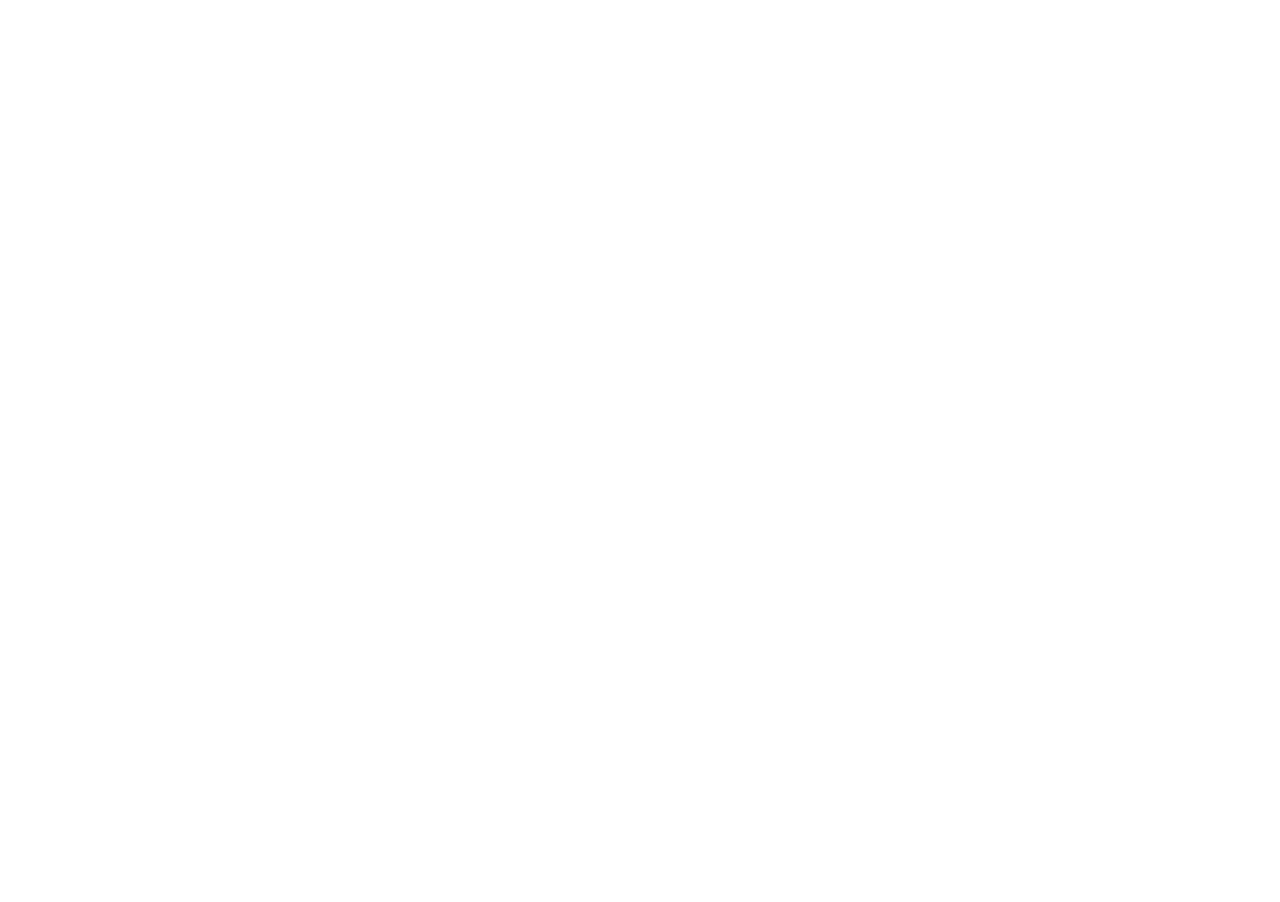
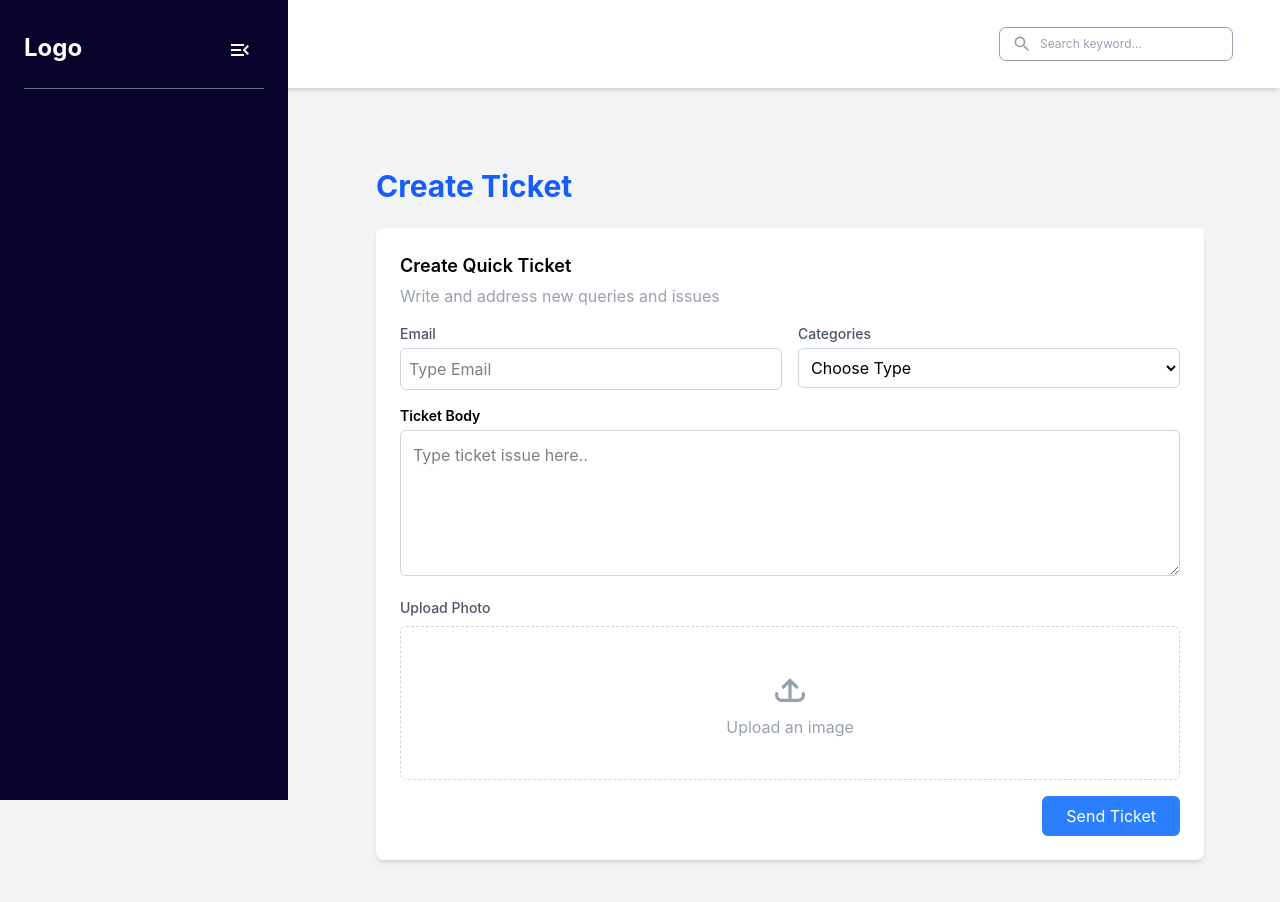
Before and after one commit to Renz-Eryll/Ticketing-System, a React (Vite) app in the folder frontend/: page /customer/create-ticket in a window 1280 px wide. Before the commit this address had no page. Shown: the top 902 px of the page. Before the commit the page ends 800 px from the top, so only its background shows below. Built offline with nearby package versions, Linux system fonts and the light colour scheme.

Commit message:
customer create ticket

```diff
--- a/frontend/src/App.jsx
+++ b/frontend/src/App.jsx
@@ -17,6 +17,7 @@
 import Signup from "./pages/Signup";
 import AgentDashboard from "./pages/agent/AgentDashboard";
 import CustomerDashboard from "./pages/customers/CustomerDasboard";
+import Createticket from "./pages/customers/Createticket";
 
 const Layout = ({ children }) => {
   return (
@@ -102,8 +103,19 @@
             <CustomerDashboard />
           </Layout>
         }
+
       />
+      <Route
+      path="/customer/create-ticket"
+      element={
+        <Layout>
+          <Createticket />
+        </Layout>
+      }
+  />
+
     </Routes>
+
   );
 }
 
--- a/frontend/src/Pages/Signin.jsx
+++ b/frontend/src/Pages/Signin.jsx
@@ -35,10 +35,23 @@
       console.log("Login successful:", data);
 
       const { user } = data;
-      localStorage.setItem('user', JSON.stringify(user));
+      localStorage.setItem("user", JSON.stringify(user));
+
+      const { role } = user;
+      switch (role) {
+        case "customer":
+          navigate("/customer/dashboard");
+          break;
+        case "admin":
+          navigate("/admin/dashboard");
+          break;
+        case "agent":
+          navigate("/agent/dashboard");
+          break;
+      }
 
       // Navigate to the dashboard after successful login
-      navigate("/dashboard");
+      // navigate("/dashboard");
     } catch (err) {
       console.error("Login failed:", err);
       setError("Invalid email or password.");
@@ -116,7 +129,7 @@
             className="w-full bg-blue-600 text-white rounded-md py-2 font-semibold hover:bg-blue-700 transition"
             disabled={loading}
           >
-           {loading ? "Signing in..." : "Sign In"}
+            {loading ? "Signing in..." : "Sign In"}
           </button>
         </form>
       </div>
--- a/frontend/src/Pages/admin/Tickets.jsx
+++ b/frontend/src/Pages/admin/Tickets.jsx
@@ -12,6 +12,7 @@
 `}
     >
       <div className="text-3xl font-bold text-[#1D4ED8]">Tickets</div>
+      dito mo sana nilagay
     </div>
   );
 };
--- /dev/null
+++ b/frontend/src/Pages/customers/Createticket.jsx
@@ -0,0 +1,128 @@
+import React, { useRef, useState } from "react";
+import { useStateContext } from "../../contexts/ContextProvider";
+
+const Createticket = () => {
+  const { activeMenu } = useStateContext();
+  const fileRef = useRef();
+  const imageRef = useRef();
+  const [preview, setPreview] = useState(null);
+
+  const handleSubmit = (ev) => {
+    ev.preventDefault();
+    alert("TODO: submit create ticket");
+  };
+
+  const handleUploadfile = () => {
+    if (fileRef.current) {
+      fileRef.current.click();
+    }
+  };
+
+  const handleFileChange = (ev) => {
+    const file = ev.target.files[0];
+    if (file) {
+      const reader = new FileReader();
+
+      reader.onloadend = () => {
+
+        setPreview(reader.result);
+      };
+      reader.readAsDataURL(file);
+    }
+  };
+
+  return (
+    <div
+      className={`mx-5 md:mx-5 lg:mx-5 transition-all duration-300 ${activeMenu ? "lg:pl-75" : "lg:pl-25"}`}
+    >
+      <main className="flex-1 p-10">
+        <h1 className="text-3xl font-bold text-blue-600 mb-6">Create Ticket</h1>
+        <div className="bg-white p-6 rounded-lg shadow-md">
+          <h2 className="text-lg font-semibold mb-1">Create Quick Ticket</h2>
+          <p className="text-gray-400 mb-4">Write and address new queries and issues</p>
+
+          <form onSubmit={handleSubmit} className="space-y-4">
+            <div className="flex gap-4">
+              <div className="flex-1">
+                <label className="block mb-1 text-sm font-medium text-gray-600">Email</label>
+                <input
+                  type="email"
+                  placeholder="Type Email"
+                  className="w-full border border-gray-300 p-2 rounded-md focus:outline-none"
+                />
+              </div>
+              <div className="flex-1">
+                <label className="block mb-1 text-sm font-medium text-gray-600">Categories</label>
+                <select className="w-full border border-gray-300 p-2 rounded-md focus:outline-none">
+                  <option>Choose Type</option>
+                  <option>Technical</option>
+                  <option>Billing</option>
+                  <option>Account</option>
+                </select>
+              </div>
+            </div>
+
+            <div>
+              <label className="block mb-1 text-sm font-semibold">Ticket Body</label>
+              <textarea
+                placeholder="Type ticket issue here.."
+                className="w-full border border-gray-300 p-3 rounded-md focus:outline-none"
+                rows={5}
+              ></textarea>
+            </div>
+
+            <div>
+              <label className="block mb-2 text-sm font-medium text-gray-600">Upload Photo</label>
+              <div
+                onClick={handleUploadfile}
+                className="border border-dashed border-gray-300 p-10 flex flex-col items-center justify-center rounded-md cursor-pointer hover:bg-gray-50 transition"
+              >
+                <input
+                  onChange={handleFileChange}
+                  ref={fileRef}
+                  type="file"
+                  accept="image/*"
+                  className="hidden"
+                />
+
+                {/* Display Image Preview */}
+                {preview ? (
+                  <img ref={imageRef} alt="Preview" src={preview} className="max-w-xs max-h-60 object-contain mb-2" />
+                ) : (
+                  <>
+                    <svg
+                      xmlns="http://www.w3.org/2000/svg"
+                      className="h-10 w-10 text-gray-400 mb-2"
+                      fill="none"
+                      viewBox="0 0 24 24"
+                      stroke="currentColor"
+                    >
+                      <path
+                        strokeLinecap="round"
+                        strokeLinejoin="round"
+                        strokeWidth={2}
+                        d="M4 16v1a3 3 0 003 3h10a3 3 0 003-3v-1m-4-4l-4-4m0 0l-4 4m4-4v12"
+                      />
+                    </svg>
+                    <p className="text-gray-400">Upload an image</p>
+                  </>
+                )}
+              </div>
+            </div>
+
+            <div className="text-right">
+              <button
+                type="submit"
+                className="bg-blue-500 text-white px-6 py-2 rounded-md hover:bg-blue-600"
+              >
+                Send Ticket
+              </button>
+            </div>
+          </form>
+        </div>
+      </main>
+    </div>
+  );
+};
+
+export default Createticket;
--- a/frontend/src/Pages/customers/CustomerDasboard.jsx
+++ b/frontend/src/Pages/customers/CustomerDasboard.jsx
@@ -1,6 +1,16 @@
+import { useStateContext } from "../../contexts/ContextProvider";
+
 const CustomerDashboard = () => {
+  const { activeMenu } = useStateContext();
+
   return (
-    <div>
+    <div
+      className={`
+    mx-5 md:mx-5 lg:mx-5
+    transition-all duration-300
+    ${activeMenu ? "lg:pl-75" : "lg:pl-25"}
+  `}
+    >
       <h1 className="text-xl font-bold">Customer Dashboard</h1>
       <p>Welcome, Customer!</p>
     </div>
--- a/frontend/src/components/Sidebar.jsx
+++ b/frontend/src/components/Sidebar.jsx
@@ -1,10 +1,13 @@
 import React, { useEffect, useState } from "react";
 import { Link, useLocation } from "react-router-dom";
 import { MdMenuOpen } from "react-icons/md";
-import { links, linkk, logout } from "../data/links";
 import { useStateContext } from "../contexts/ContextProvider";
 import { useNavigate } from "react-router-dom";
-import Swal from 'sweetalert2';
+import Swal from "sweetalert2";
+import { getLinks } from "../data/links";
+
+// get current user
+import useUser from "../hooks/use-user";
 
 export const Sidebar = () => {
   const { activeMenu, setActiveMenu, screenSize, setScreenSize } =
@@ -12,6 +15,15 @@
   const location = useLocation();
   const [active, setActive] = useState("");
   const navigate = useNavigate();
+  const user = useUser();
+  const [links, setLinks] = useState({});
+
+  // set SideBar Links
+  useEffect(() => {
+    if (user) {
+      setLinks(getLinks(user.role));
+    }
+  }, [user]);
 
   useEffect(() => {
     const handleResize = () => {
@@ -27,13 +39,18 @@
 
   useEffect(() => {
     const currentPath = location.pathname;
-    const matchedLink = links
-      .flatMap((section) => section.links)
-      .find((link) => link.path === currentPath);
-    if (matchedLink) {
-      setActive(matchedLink.name);
+
+    if (links) {
+      const allLinks = [...(links.links || []), ...(links.subLinks || [])];
+
+      allLinks.forEach((link) => {
+        if (link.path === currentPath) {
+          setActive(link.name);
         }
-  }, [location]);
+      });
+    }
+  }, [location, links]);
+
 
   const HandleLogout = async () => {
     const result = await Swal.fire({
@@ -42,24 +59,22 @@
       showCancelButton: true,
       confirmButtonColor: "#0D0630",
       cancelButtonColor: "#d33",
-      confirmButtonText: "Continue to Logout!"
+      confirmButtonText: "Continue to Logout!",
     });
 
     if (result.isConfirmed) {
       // clear user data from localstorage
-      localStorage.removeItem('user');
+      localStorage.removeItem("user");
 
       await Swal.fire({
         title: "Success!",
         text: "You have been logged out.",
-        icon: "success"
+        icon: "success",
       });
 
-      navigate('/');
+      navigate("/");
     }
-
-
-  }
+  };
 
   return (
     <>
@@ -105,18 +120,21 @@
           <div className="mt-6 border-t border-gray-500" />
         </div>
         <div className="mt-10 px-3">
-          {links.map((section, index) => (
-            <div key={index} className="text-sm p-3 space-y-3">
-              {activeMenu && section.title && (
+          {links && (
+            <div className="text-sm p-3 space-y-3">
+              {activeMenu && links.title && (
                 <h3
                   className={`text-gray-400 uppercase text-xs tracking-wider px-4 transition-opacity duration-500 ${
                     activeMenu ? "opacity-100" : "opacity-0"
                   }`}
                 >
-                  {section.title}
+                  {links.title}
                 </h3>
               )}
-              {section.links.map((link) => (
+
+              {/* Main Links */}
+              {links.links &&
+                links.links.map((link) => (
                   <Link
                     to={link.path}
                     key={link.name}
@@ -124,35 +142,44 @@
                       setActive(link.name);
                       if (screenSize < 1024) setActiveMenu(false);
                     }}
-                  className={`flex items-center gap-4 px-4 py-2.5 rounded-lg cursor-pointer transition-all duration-300
-            ${
+                    className={`flex items-center gap-4 px-4 py-2.5 rounded-lg cursor-pointer transition-all duration-300 ${
                       active === link.name
                         ? "bg-[#1D4ED8] text-white"
                         : "text-white hover:bg-[#1a1445]"
-            }
-          `}
+                    }`}
                   >
                     <span className="text-xl">{link.icon}</span>
                     {activeMenu && <span>{link.name}</span>}
                   </Link>
                 ))}
             </div>
-          ))}
+          )}
         </div>
 
+        {/* SubLinks */}
+        {links?.subLinks && (
           <div className="mt-15 px-3">
-          {linkk.map((section, index) => (
-            <div key={index} className="text-sm p-3 space-y-3">
-              {activeMenu && section.title && (
-                <h3
-                  className={`text-gray-400 uppercase text-xs tracking-wider px-4 transition-opacity duration-500 ${
-                    activeMenu ? "opacity-100" : "opacity-0"
-                  }`}
+            <div className="text-sm p-3 space-y-3">
+              {links.subLinks.map((link) => {
+                if (link.name === "Logout") {
+                  return (
+                    <Link
+                      to={"#"}
+                      key={link.name}
+                      onClick={() => {
+                        setActive(link.name);
+                        if (screenSize < 1024) setActiveMenu(false);
+                        HandleLogout();
+                      }}
+                      className="flex items-center gap-4 px-4 py-2.5 rounded-lg cursor-pointer transition-all duration-300 text-white hover:bg-[#1a1445]"
                     >
-                  {section.title}
-                </h3>
-              )}
-              {section.linkk.map((link) => (
+                      <span className="text-xl">{link.icon}</span>
+                      {activeMenu && <span>{link.name}</span>}
+                    </Link>
+                  );
+                }
+
+                return (
                   <Link
                     to={link.path}
                     key={link.name}
@@ -160,45 +187,20 @@
                       setActive(link.name);
                       if (screenSize < 1024) setActiveMenu(false);
                     }}
-                  className={`flex items-center gap-4 px-4 py-2.5 rounded-lg cursor-pointer transition-all duration-300
-            ${
+                    className={`flex items-center gap-4 px-4 py-2.5 rounded-lg cursor-pointer transition-all duration-300 ${
                       active === link.name
                         ? "bg-[#1D4ED8] text-white"
                         : "text-white hover:bg-[#1a1445]"
-            }
-          `}
+                    }`}
                   >
                     <span className="text-xl">{link.icon}</span>
                     {activeMenu && <span>{link.name}</span>}
                   </Link>
-              ))}
-            </div>
-          ))}
-          <div className="p-3">
-            <div className="mt-5 border-t border-gray-500" />
-          </div>
-          <div className="">
-            {logout.map((section, index) => (
-              <div key={index} className="text-sm p-3 space-y-3">
-                {section.logout.map((link) => (
-                  <Link
-                    to={'#'}
-                    key={link.name}
-                    onClick={() => {
-                      setActive(link.name);
-                      if (screenSize < 1024) setActiveMenu(false);
-                      HandleLogout()
-                    }}
-                    className={`flex items-center gap-4 px-4 py-2.5 rounded-lg cursor-pointer transition-all duration-300`}
-                  >
-                    <span className="text-xl ">{link.icon}</span>
-                    {activeMenu && <span>{link.name}</span>}
-                  </Link>
-                ))}
-              </div>
-            ))}
+                );
+              })}
             </div>
           </div>
+        )}
       </div>
     </>
   );
--- a/frontend/src/data/links.jsx
+++ b/frontend/src/data/links.jsx
@@ -9,8 +9,11 @@
 import { FiUser } from "react-icons/fi";
 import { TbTicket } from "react-icons/tb";
 
-export const links = [
-  {
+export const getLinks = (userRole) => {
+  if (!userRole) return null;
+  switch (userRole) {
+    case "admin":
+      return {
         title: "Menu",
         links: [
           {
@@ -34,7 +37,7 @@
             path: "/admin/notification",
           },
         ],
-    linkk: [
+        subLinks: [
           {
             name: "Settings",
             icon: <MdSettings />,
@@ -45,36 +48,42 @@
             icon: <FiUser />,
             path: "/admin/profile",
           },
-    ],
-  },
-];
-
-export const linkk = [
-  {
-    title: "Settings",
-    linkk: [
-      {
-        name: "Settings",
-        icon: <MdSettings />,
-        path: "/settings",
-      },
-      {
-        name: "Profile",
-        icon: <FiUser />,
-        path: "/admin/profile",
-      },
-    ],
-  },
-];
-
-export const logout = [
-  {
-    logout: [
           {
             name: "Logout",
             icon: <MdOutlineLogout />,
-        path: "/logout",
+            path: null,
           },
         ],
+      };
+    case "customer":
+      return {
+        title: "Menu",
+        links: [
+          {
+            name: "Dashboard",
+            icon: <MdOutlineDashboard />,
+            path: "/customer/dashboard",
           },
-];
+          {
+            name: "Tickets",
+            icon: <TbTicket />,
+            path: "/customer/create-ticket",
+          },
+          {
+            name: "Notification",
+            icon: <MdNotificationsNone />,
+            path: "/customer/notification",
+          },
+        ],
+        subLinks: [
+          {
+            name: "Logout",
+            icon: <MdOutlineLogout />,
+            path: null,
+          },
+        ],
+      };
+    case "agent":
+      return {};
+  }
+};
```
Lines whose indentation alone changed are shown as unchanged.
